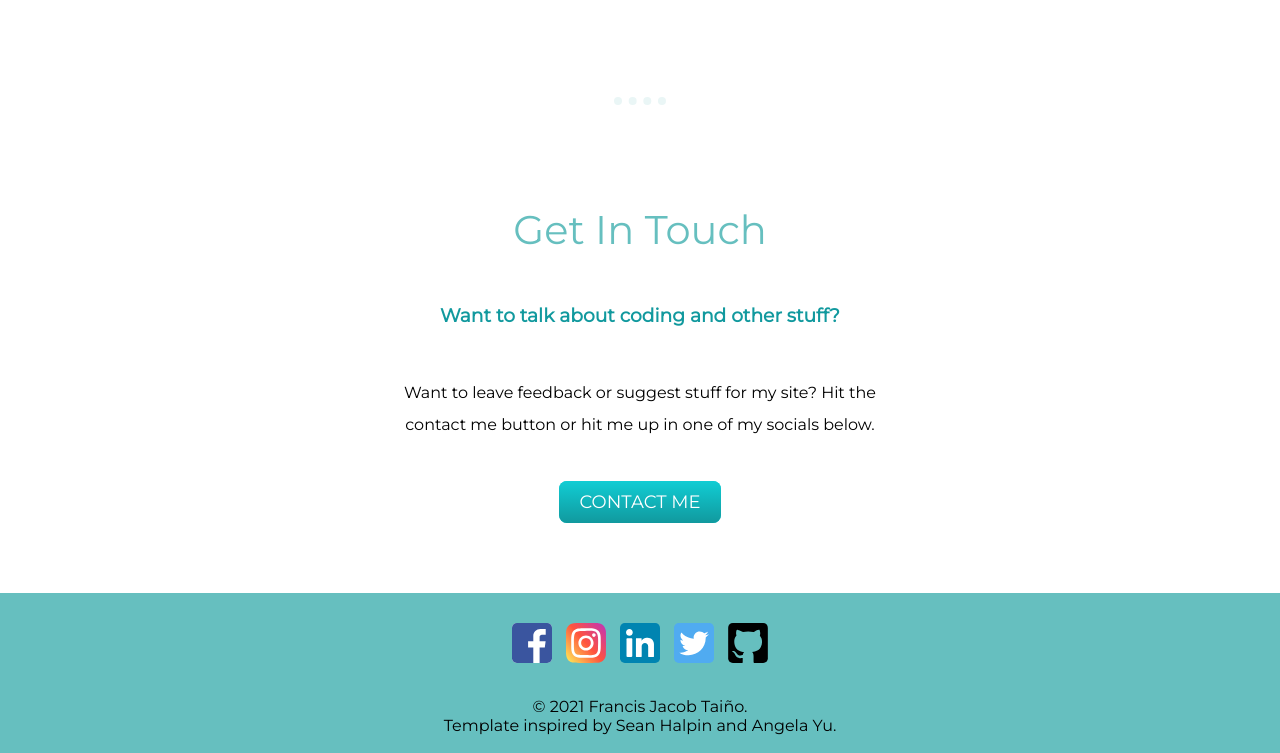
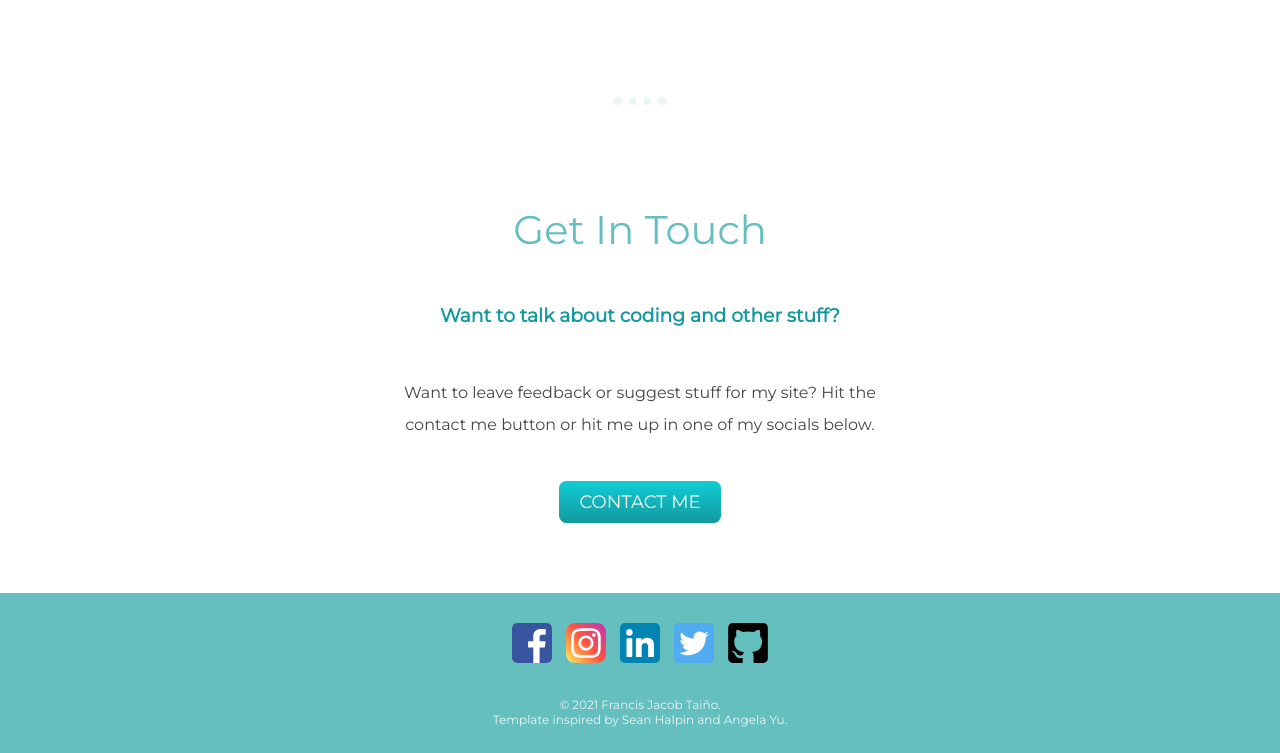
Before and after one commit to cisjacob/Portfolio, a plain HTML site: page index.html in a window 1280 px wide. Shown: the part 2192-2945 px from the top of the page. Drawn offline with Linux system fonts and the light colour scheme.

Commit message:
Update styles.css

```diff
--- a/css/styles.css
+++ b/css/styles.css
@@ -2,6 +2,7 @@ body{
     margin: 0;
     text-align: center;
     font-family: 'Montserrat', sans-serif;
+    color: rgb(70, 70, 70);
 }
 
 h1{
@@ -12,6 +13,7 @@ h1{
     color: #66BFBF;
     z-index: 2;
     position: relative;
+    background-image: none;
 }
 
 h2:hover, h1:hover{
@@ -32,9 +34,6 @@ h3{
     color: #11999E;
 }
 
-p:hover{
-    font-weight: bolder;
-}
 
 a{
     color: #11999E;
@@ -189,6 +188,8 @@ a{
 .footer-desc{
     margin-bottom: 0;
     margin-top: 0px;
+    color: #eaf6f6;
+    font-size: 0.75rem;
 }
 
 .footer-desc:last-of-type{
```
